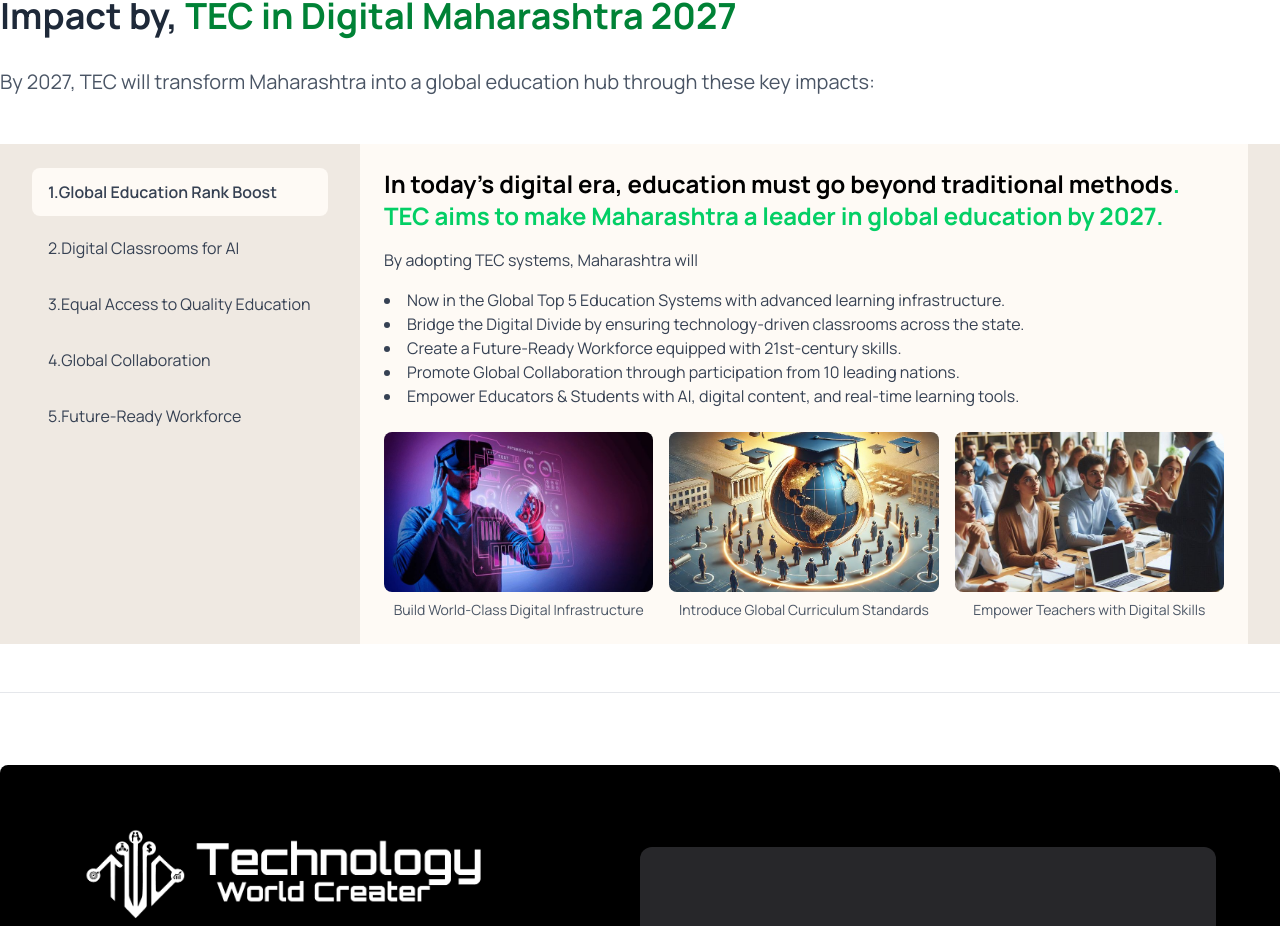
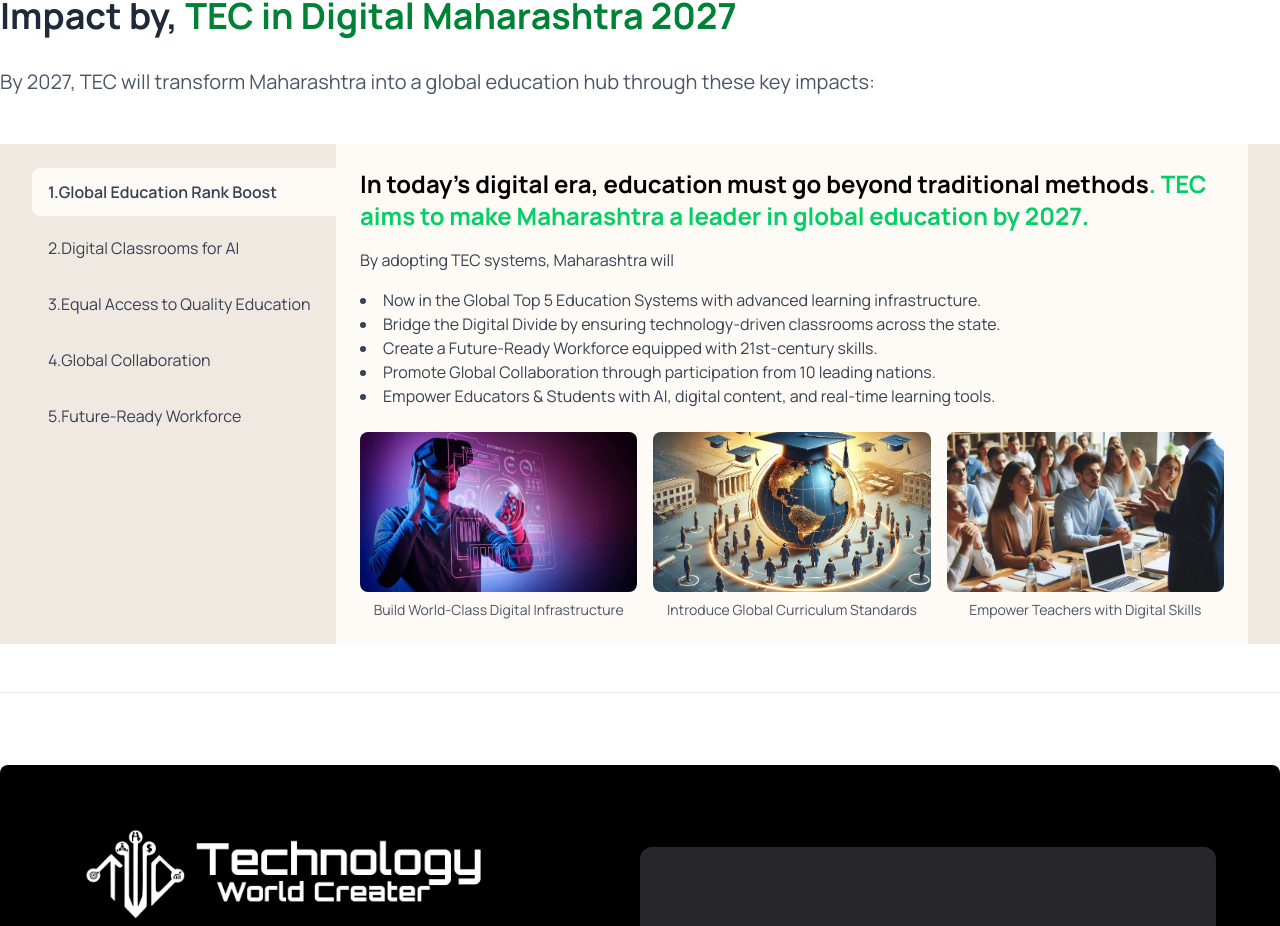
Before and after one commit to Technology-World-Creater/digital-mh-2027, a Next.js app: page /TechnologyEducationCreater in a window 1280 px wide. Shown: the part 2893-3819 px from the top of the page. Built offline with nearby package versions, Linux system fonts and the light colour scheme.

Commit message:
style(components): improve responsive padding and tab styling
- Add consistent horizontal padding to container components
- Adjust tab styling for better visual hierarchy and hover states

```diff
--- a/src/app/TechnologyEducationCreater/components/ImpactByTEC.tsx
+++ b/src/app/TechnologyEducationCreater/components/ImpactByTEC.tsx
@@ -191,7 +191,7 @@
   return (
     <section className="my-12">
       <div className="bg-white">
-        <div className="max-w-7xl mx-auto">
+        <div className="max-w-7xl mx-auto px-4 sm:px-6 lg:px-0">
           <h2 className="text-4xl font-bold text-gray-800 mb-8 text-center md:text-left">
             Impact by,{" "}
             <span className="text-green-700">
@@ -205,17 +205,17 @@
         </div>
       </div>
       <div className="px-4 sm:px-6 lg:px-8 bg-[#EFE9E2]">
-        <div className="flex flex-col md:flex-row gap-8 max-w-7xl mx-auto">
+        <div className="flex flex-col md:flex-row  max-w-7xl mx-auto">
           {/* Left Sidebar for Tabs */}
           <div className="md:w-1/4 py-6">
             <nav>
               {tabs.map((tab, index) => (
                 <button
                   key={index}
-                  className={`block w-full text-left py-3 px-4 rounded-lg mb-2 transition-colors duration-200 ${
+                  className={`block w-full text-left py-3 px-4 rounded-l-lg mb-2 transition-colors duration-200 ${
                     activeTab === index
                       ? "bg-[#FEFAF5] text-gray-700 font-semibold"
-                      : "text-gray-700 hover:bg-gray-50"
+                      : "text-gray-700 hover:bg-[#FEFAF5]"
                   }`}
                   onClick={() => setActiveTab(index)}
                 >
--- a/src/app/TechnologyEducationCreater/components/WhyTecMatters.tsx
+++ b/src/app/TechnologyEducationCreater/components/WhyTecMatters.tsx
@@ -4,7 +4,7 @@
 const WhyTecMatters = () => {
   return (
     <section className="bg-[#FEFAF5] text-gray-800">
-      <div className="max-w-7xl mx-auto py-16 ">
+      <div className="max-w-7xl mx-auto py-16 px-4 sm:px-6 lg:px-0">
         <h2 className="relative text-4xl font-bold mb-4">
           Why TEC Matters for{" "}
           <span className="text-green-500 z-50">
@@ -72,7 +72,7 @@
         </div>
       </div>
 
-      <div className="max-w-7xl mx-auto py-16 ">
+      <div className="max-w-7xl mx-auto py-16 px-4 sm:px-6 lg:px-0">
         <p className="text-xl font-semibold text-gray-800 leading-5 mb-8">
           And yet, nobody{" "}
           <span className="font-normal text-[#03CF65] italic">
```
